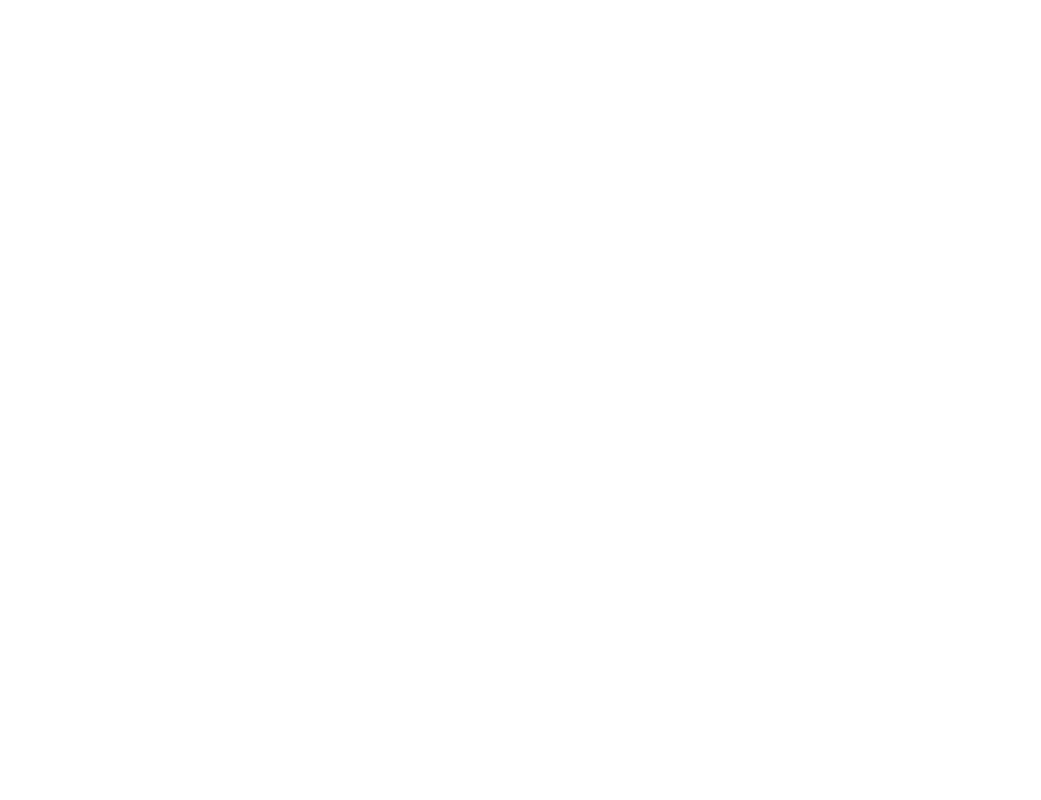
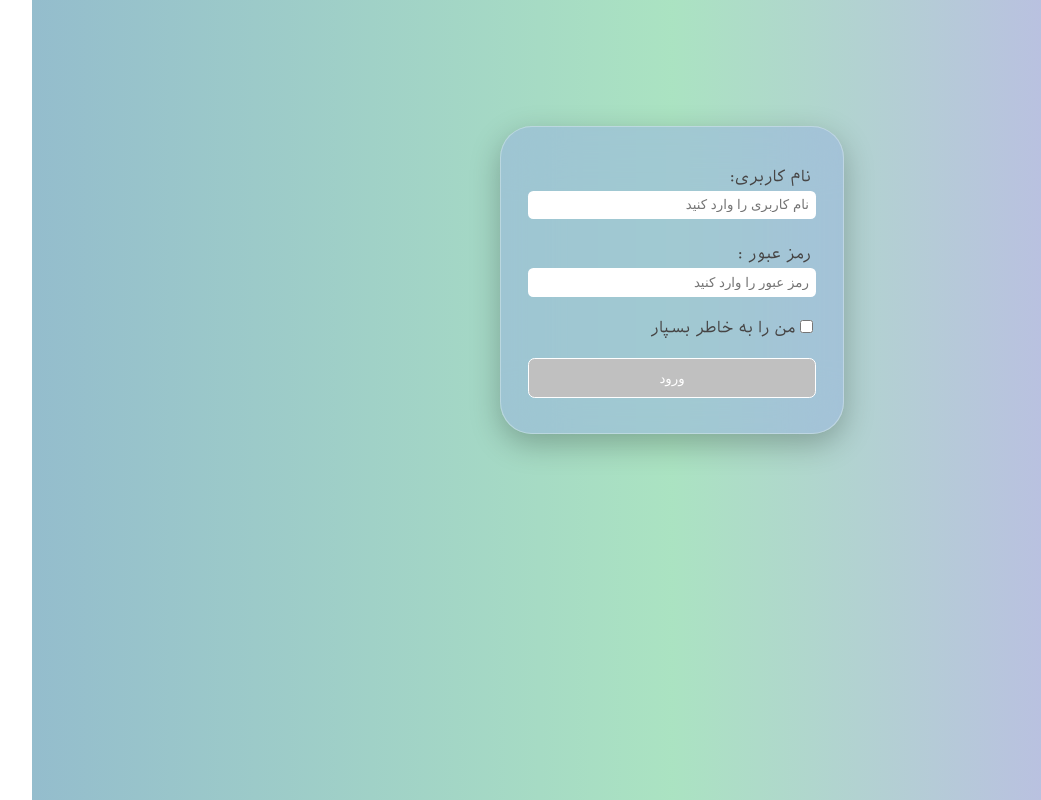
Before and after one commit to ZerafatiAram/practice3, an Angular app: page /login in a window 1280 px wide. Before the commit this address led to /. Shown: the whole page, without its empty margins (139-1180 px from the left). Built offline with nearby package versions, Linux system fonts and the light colour scheme.

Commit message:
routes and loginpage created

```diff
--- a/src/app/+public/+pages/login-page/login-page.html
+++ b/src/app/+public/+pages/login-page/login-page.html
@@ -1 +1,24 @@
-<p>login-page works!</p>
+<div>
+    <form (ngSubmit)="check()" class="login">
+        <div>
+            <label for="username">نام کاربری:</label>
+            <input [(ngModel)]="loginform.username" id="username" name="username" type="text" placeholder="نام کاربری را وارد کنید">
+        </div>
+        <div>
+            <label for="password">رمز عبور :</label>
+            <input [(ngModel)]="loginform.password" id="password" name="password" type="password" placeholder="رمز عبور را وارد کنید">
+        </div>
+        <div>
+            <input [(ngModel)]="loginform.keepMe" id="keepMe" name="keepMe" type="checkbox">
+            <label for="keepMe">من را به خاطر بسپار</label>
+        </div>
+        <div>
+            <button [disabled]="loginform.username=='' || loginform.password==''" type="submit">ورود</button>
+        </div>
+        @if(massege!=''){
+            <div class="massege">
+                {{massege}}
+            </div>
+        }
+    </form>
+</div>
--- a/src/app/+public/+pages/login-page/login-page.scss
+++ b/src/app/+public/+pages/login-page/login-page.scss
@@ -0,0 +1,60 @@
+
+:host{
+    display: flex;
+    justify-content: center;
+    align-items: center;
+    min-height: 70vh;
+}
+.login{
+    font-size: 16px;
+    width: 300px;
+    background-color: rgba(151, 177, 224, 0.499);
+    border-radius: 2em;
+    backdrop-filter: blur(2.0em);
+    padding: 1.3em;
+    color: rgb(70, 68, 68);
+    border: 1px solid rgba(255, 255, 255, 0.3);
+    box-shadow: 0 10px 30px rgba(0, 0, 0, 0.25);
+    div{
+        margin: 0.5em 0;
+        padding: 0.4em;
+        input[type=text],input[type=password]{
+        width: 100%;
+        box-sizing: border-box;
+        padding: 0.5em;
+        border-radius: 0.4em;
+        border: none;
+        }
+        input:focus{
+            outline-color: rgb(122, 183, 213);
+            background-color: aliceblue;
+        }
+    }
+    label:not(:last-child){
+        display: block;
+        padding: 0.3em;
+    }
+    button{
+        width: 100%;
+        background-color: cadetblue;
+        color: rgb(255, 255, 255);
+        padding: 0.3em;
+        border: none;
+        border-radius: 0.5em;
+        min-height: 40px;
+    }
+    button[disabled]{
+        border: solid 0.5px;
+        background-color: silver;
+    }
+    button[disabled]:hover{
+       cursor:not-allowed;
+    }
+}
+.massege{
+    background-color: rgb(237, 152, 152);
+    border-radius: 0.4em;
+    padding: 0.5em;
+    font-size: small;
+    text-align: center;
+}
--- a/src/app/+public/+pages/login-page/login-page.ts
+++ b/src/app/+public/+pages/login-page/login-page.ts
@@ -1,11 +1,32 @@
-import { Component } from '@angular/core';
+import { Component, inject } from '@angular/core';
+import { FormsModule } from '@angular/forms';
+import { Router } from '@angular/router';
 
 @Component({
   selector: 'app-login-page',
-  imports: [],
+  imports: [FormsModule],
   templateUrl: './login-page.html',
   styleUrl: './login-page.scss',
 })
 export class LoginPage {
+  router=inject(Router);
+  loginform:LoginForm={
+    username:'',
+    password:'',
+    keepMe:false
+  };
+  massege:string='';
+  check(){
+    if (this.loginform.username=='kosar'&& this.loginform.password=='2390') {
+      this.router.navigateByUrl('/private');
+    } else {
+      this.massege=' نام کاربری یا پسورد غلط است'
+    }
+  }
+}
 
+export interface LoginForm{
+  username:string;
+  password:string;
+  keepMe:boolean;
 }
--- a/src/app/app.routes.ts
+++ b/src/app/app.routes.ts
@@ -1,3 +1,12 @@
 import { Routes } from '@angular/router';
+import { LoginPage } from './+public/+pages/login-page/login-page';
+import { PrivateTemplate } from './+private/+pages/private-template/private-template';
 
-export const routes: Routes = [];
+export const routes: Routes = [
+    {path:'login',component:LoginPage},
+    {path:'private',component:PrivateTemplate,children:[
+
+    ]},
+    {path:'',redirectTo:'login',pathMatch:'full'},
+    {path:'**',redirectTo:'login'}
+];
--- a/src/styles.scss
+++ b/src/styles.scss
@@ -1,11 +1,11 @@
 /* You can add global styles to this file, and also import other style files */
 body{
     margin: 0;
+    font-family: iransans;
+    background: #2A7B9B;
+    background: linear-gradient(90deg, rgba(42, 123, 155, 0.50) 0%, rgba(87, 199, 133, 0.50) 50%, rgba(137, 83, 237, 0.50) 100%);
 }
 @font-face {
-    font-family: persian;
-    src: url(/fonts/font1.ttf);
+    font-family: iransans;
+    src: url(../public/fonts/fontiran.ttf);
 }
-*{
-    font-family: persian;
-}
```
Also changed, not shown: public/fonts/fontiran.ttf (renamed from public/fonts/font1.ttf).
